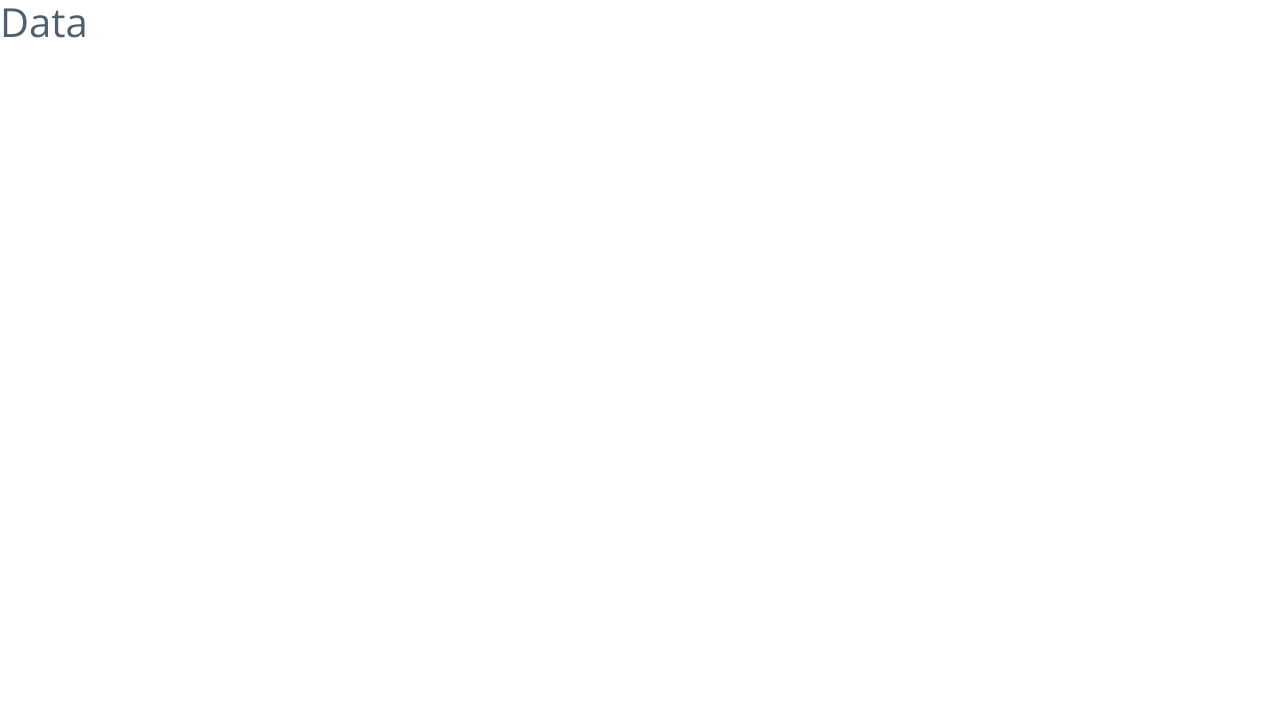
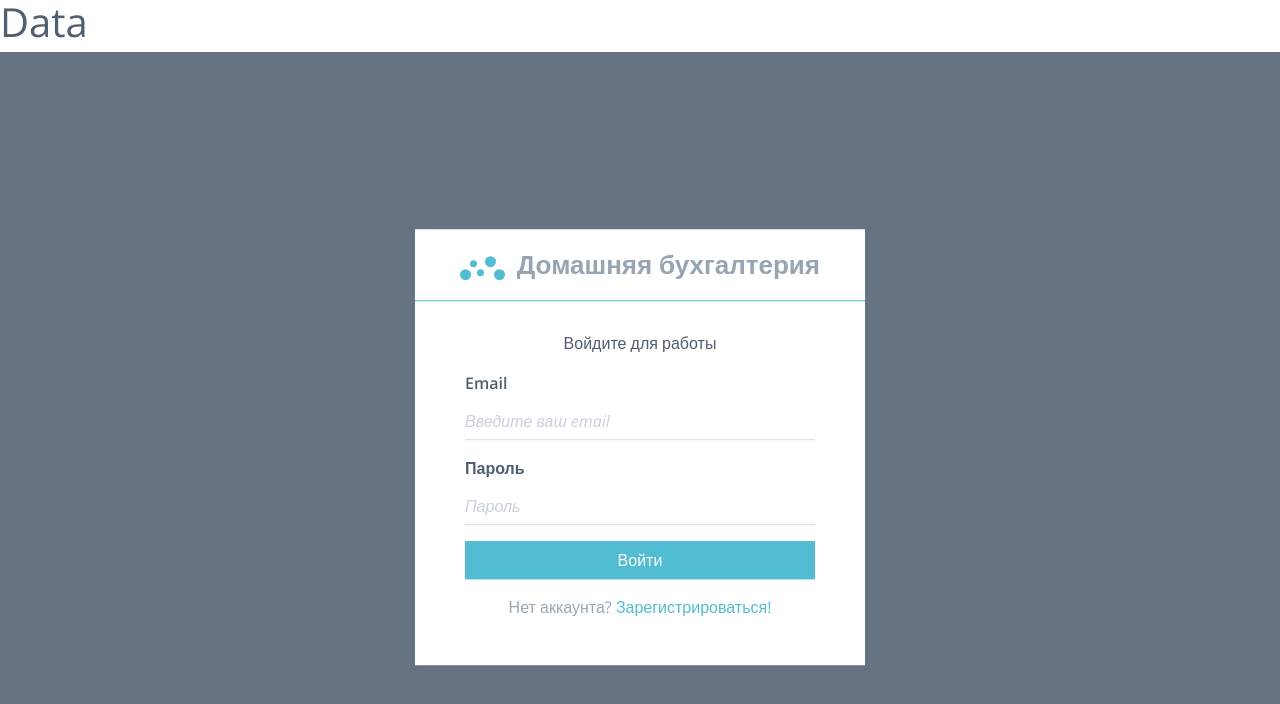
Before and after one commit to entombed/home-money, an Angular app: page /login in a window 1280 px wide. Shown: the top 704 px of the page. Built offline with nearby package versions, Linux system fonts and the light colour scheme.

Commit message:
add template and routes for auth page

```diff
--- a/src/app/app.component.html
+++ b/src/app/app.component.html
@@ -1,3 +1,4 @@
 <h1>
   Data
 </h1>
+<router-outlet></router-outlet>
--- a/src/app/app.module.ts
+++ b/src/app/app.module.ts
@@ -5,6 +5,7 @@ import {HttpModule} from '@angular/http';
 
 import { AppComponent } from './app.component';
 import { AuthModule } from '@components/auth/auth.module';
+import { RoutingModule } from './routing/routing.module'
 
 @NgModule({
   declarations: [
@@ -13,8 +14,9 @@ import { AuthModule } from '@components/auth/auth.module';
   imports: [
     BrowserModule,
     FormsModule,
+    HttpModule,
     AuthModule,
-    HttpModule
+    RoutingModule
   ],
   providers: [],
   bootstrap: [AppComponent]
--- a/src/app/components/auth/auth.module.ts
+++ b/src/app/components/auth/auth.module.ts
@@ -1,12 +1,15 @@
 import { NgModule } from '@angular/core';
 import { CommonModule } from '@angular/common';
+
 import { LoginComponent } from './login/login.component';
 import { RegistrationComponent } from './registration/registration.component';
 import { AuthComponent } from './auth/auth.component';
+import {RoutingModule} from './routing/routing.module';
 
 @NgModule({
   imports: [
-    CommonModule
+    CommonModule,
+    RoutingModule
   ],
   declarations: [
     LoginComponent,
--- a/src/app/components/auth/auth/auth.component.html
+++ b/src/app/components/auth/auth/auth.component.html
@@ -1,3 +1,21 @@
-<p>
-  auth works!
-</p>
+<div class="auth">
+  <div class="auth-container">
+      <div class="card">
+          <header class="auth-header">
+              <h1 class="auth-title">
+                  <div class="logo">
+                      <span class="l l1"></span>
+                      <span class="l l2"></span>
+                      <span class="l l3"></span>
+                      <span class="l l4"></span>
+                      <span class="l l5"></span>
+                  </div>
+                  Домашняя бухгалтерия
+              </h1>
+          </header>
+          <div class="auth-content">
+            <router-outlet></router-outlet>
+          </div>
+      </div>
+  </div>
+</div>
--- a/src/app/components/auth/auth/auth.component.ts
+++ b/src/app/components/auth/auth/auth.component.ts
@@ -1,4 +1,5 @@
 import { Component, OnInit } from '@angular/core';
+import {Router} from '@angular/router';
 
 @Component({
   selector: 'wfm-auth',
@@ -7,9 +8,12 @@ import { Component, OnInit } from '@angular/core';
 })
 export class AuthComponent implements OnInit {
 
-  constructor() { }
+  constructor(
+    private router: Router,
+  ) { }
 
   ngOnInit() {
+    this.router.navigate(['/login']);
   }
 
 }
--- a/src/app/components/auth/login/login.component.html
+++ b/src/app/components/auth/login/login.component.html
@@ -1,3 +1,29 @@
-<p>
-  login works!
-</p>
+<p class="text-xs-center">Войдите для работы</p>
+<form>
+    <div class="form-group">
+        <label for="email">Email</label>
+        <input
+            type="text"
+            class="form-control underlined"
+            id="email"
+            placeholder="Введите ваш email"
+        >
+    </div>
+    <div class="form-group">
+        <label for="password">Пароль</label>
+        <input
+            type="password"
+            class="form-control underlined"
+            id="password"
+            placeholder="Пароль"
+        >
+    </div>
+    <div class="form-group">
+        <button type="submit" class="btn btn-block btn-primary">Войти</button>
+    </div>
+    <div class="form-group">
+        <p class="text-muted text-xs-center">
+            Нет аккаунта? <a href="#">Зарегистрироваться!</a>
+        </p>
+    </div>
+</form>
--- a/src/app/components/auth/registration/registration.component.html
+++ b/src/app/components/auth/registration/registration.component.html
@@ -1,3 +1,49 @@
-<p>
-  registration works!
-</p>
+<p class="text-xs-center">Регистрация для получения доступа</p>
+<form>
+    <div class="form-group">
+        <label for="email">Email</label>
+        <input
+            type="text"
+            class="form-control underlined"
+            id="email"
+            placeholder="Введите email"
+        >
+    </div>
+    <div class="form-group has-error">
+        <label for="password">Пароль</label>
+        <input
+            type="password"
+            class="form-control underlined"
+            id="password"
+            placeholder="Введите пароль"
+        >
+        <span class="form-help-text">Error message.</span>
+    </div>
+    <div class="form-group has-success">
+        <label for="name">Имя</label>
+        <input
+            type="text"
+            class="form-control underlined"
+            id="name"
+            placeholder="Введите имя"
+        >
+        <span class="form-help-text">Success message.</span>
+    </div>
+    <div class="form-group">
+        <label for="agree">
+            <input class="checkbox" id="agree" type="checkbox">
+            <span>Согласен с правилами</span>
+        </label>
+    </div>
+    <div class="form-group">
+        <button type="submit" class="btn btn-block btn-primary">Зарегистрироваться</button>
+    </div>
+    <div class="form-group">
+        <p class="text-muted text-xs-center">
+            Уже есть аккаунт?
+            <a href="#">
+                Войти!
+            </a>
+        </p>
+    </div>
+</form>
--- a/src/index.html
+++ b/src/index.html
@@ -2,10 +2,10 @@
 <html lang="en">
 <head>
   <meta charset="utf-8">
-  <title>HomeMoney</title>
+  <meta http-equiv="x-ua-compatible" content="ie=edge">
+  <title>Домашняя бухгалтерия</title>
+  <meta name="viewport" content="width=device-width, initial-scale=1">
   <base href="/">
-
-  <meta name="viewport" content="width=device-width, initial-scale=1">
   <link rel="icon" type="image/x-icon" href="favicon.ico">
 </head>
 <body>
```
Also changed, not shown: src/app/components/auth/routing/routing.module.ts (added, +26 -0 lines), src/app/routing/routing.module.ts (added, +19 -0 lines).
